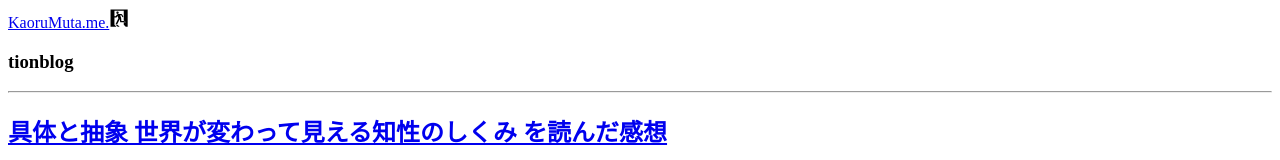
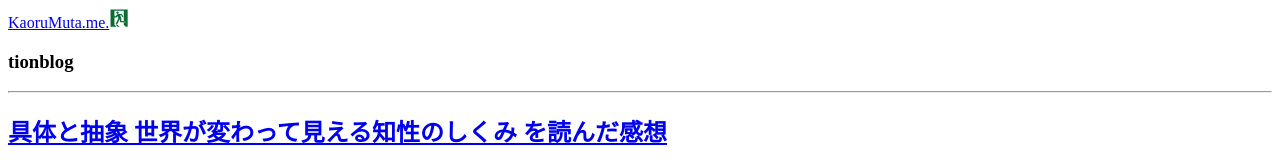
Before and after one commit to KaoruMuta/KaoruMuta.me, a Next.js app: page / in a window 1280 px wide. Shown: the top 160 px of the page. Built offline with nearby package versions, Linux system fonts and the light colour scheme.

Commit message:
fix: modify emergency icon color

```diff
--- a/src/icons/emergency-exit.tsx
+++ b/src/icons/emergency-exit.tsx
@@ -4,7 +4,7 @@ export const EmergencyExitIcon = () => {
       <path d="m4.5630022 4.5605012v51.4687528h51.4625028v-51.4687528z" fill="#fff" />
       <path
         d="m27.150503 51.406754 4.625 4.63375h-5.6l-6.05-5.985h3.6125c1.2875 0 2.5125.515 3.4125 1.35125zm-1.6125-40.92625c1.9875 0 3.6625 1.67375 3.6625 3.6675 0 1.995-1.675 3.60375-3.6625 3.60375-2 0-3.6-1.60875-3.6-3.60375 0-1.99375 1.6-3.6675 3.6-3.6675zm24.0625 33.26875-1.2875-3.41c-.575-1.41625-1.8625-2.38125-3.475-2.38125h-.575v-29.4074998h-27.925v16.2799998h3.6625l4.1875-5.2125c.8375-.965 2.125-1.60875 3.5375-1.60875h8.95c1.4125 0 2.6375.77125 3.275 1.995l2.6375 5.01875c.1375.19375.2.45125.2.7725 0 .90125-.775 1.67375-1.675 1.67375-.7125 0-1.225-.3225-1.55-.90125l-2.375-4.56875h-3.8625l2.9625 7.4.9 9.46h7.65c1.225 0 2.1875.77125 2.6375 1.80125l.8375 2.18875h-13.125c-.9625 0-1.8-.70875-1.8625-1.67375l-.9-8.30125-7.0875 14.67125c-.375.8375-1.275 1.41625-2.3125 1.41625h-3.4125l8.6875-17.95375-2.7-6.75625-2.575 3.1525c-.6375.8375-1.7375 1.41625-2.9 1.41625h-3.7875v21.235l6.05 5.985h-17.8249998v-51.4799998h51.4749998v51.4799998h-5.7875l-5.9875-5.985v-6.30625z"
-        fill="#000000"
+        fill="#096D31"
       />
     </svg>
   );
```
Also changed, not shown: 1 other file (tests, documents, lock files or other folders).
